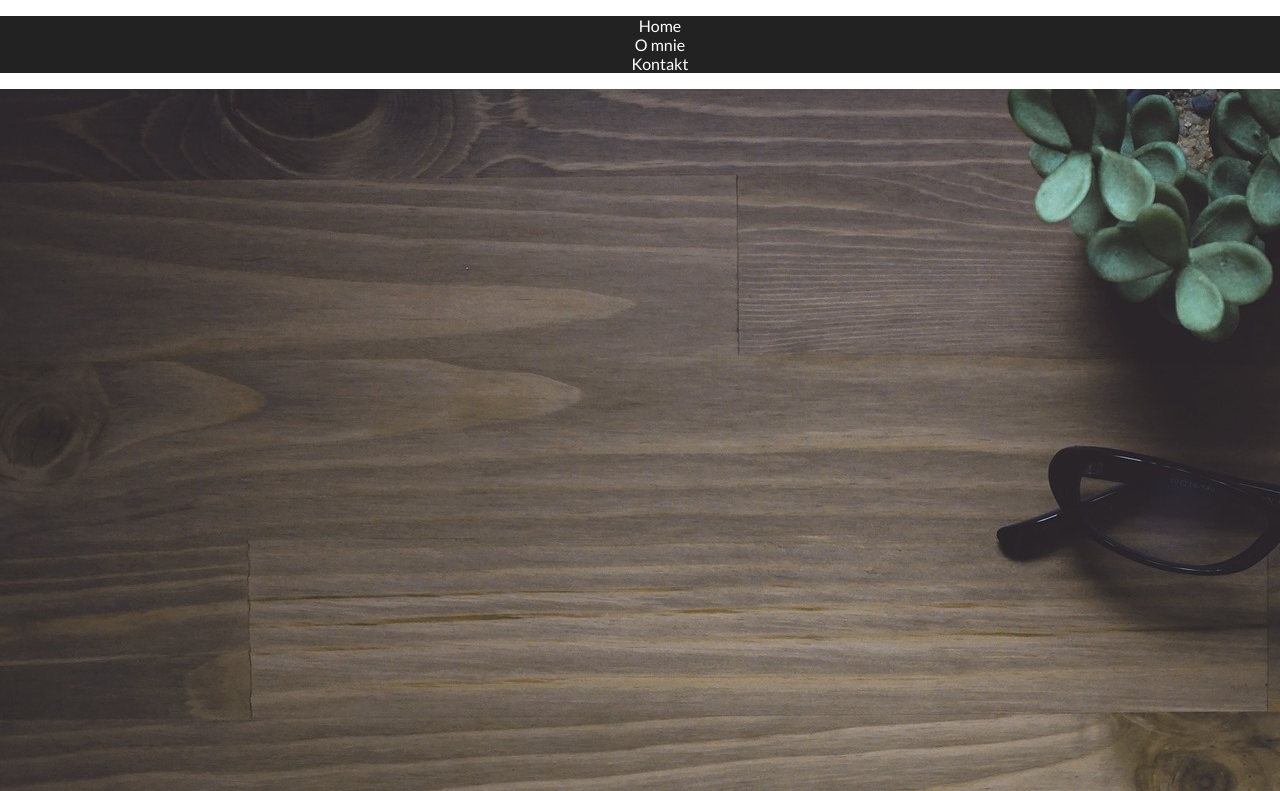
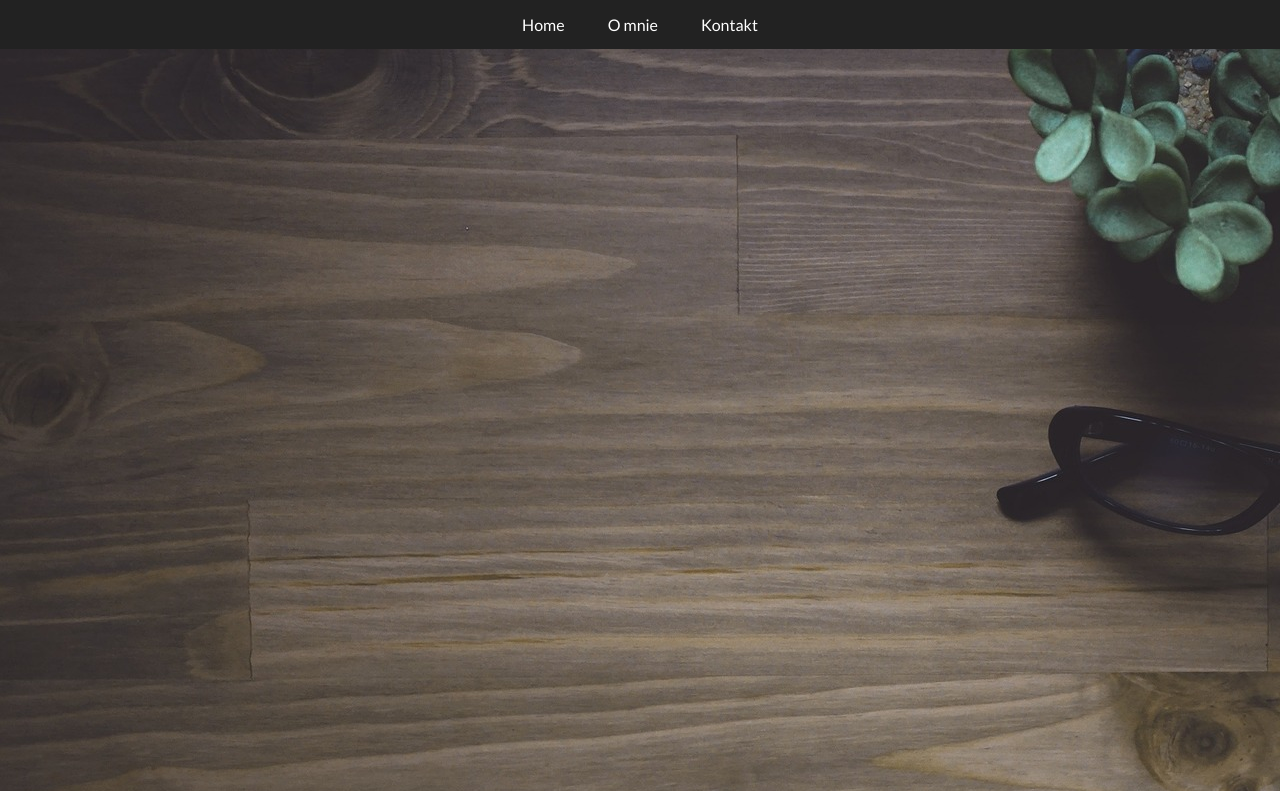
Before and after one commit to wiemka/zadanie-html5, a plain HTML site: page index.html in a window 1280 px wide. Shown: the top 791 px of the page. Drawn offline with Linux system fonts and the light colour scheme.

Commit message:
rozstrzelone menu

```diff
--- a/css/style.css
+++ b/css/style.css
@@ -1,14 +1,22 @@
 body {
     margin: 0;
     font-family: 'lato', sans-serif;
+}
+
+nav#menu {
+    background-color: #222;
+    text-align: center;
     }
 
-#menu {
-    background-color: #222;
-    text-align: center;
-    color: #222;
-    }
-#menu a{
+nav#menu>ul>li.menu-item {
+    display: inline;
+}
+nav#menu > ul {
+    margin: 0;
+    padding: 15px;
+}
+nav#menu a {
     color: white;
     text-decoration: none;
+    padding: 20px;
 }
```
